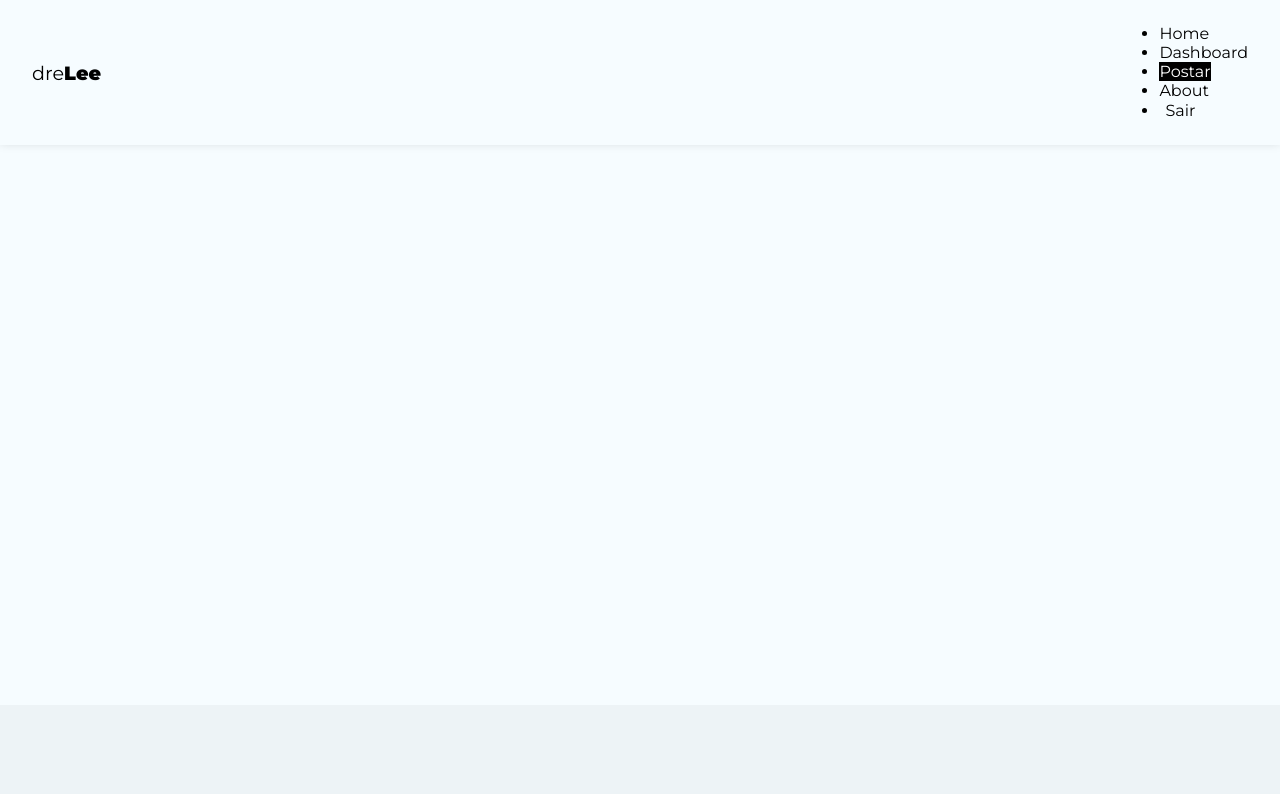
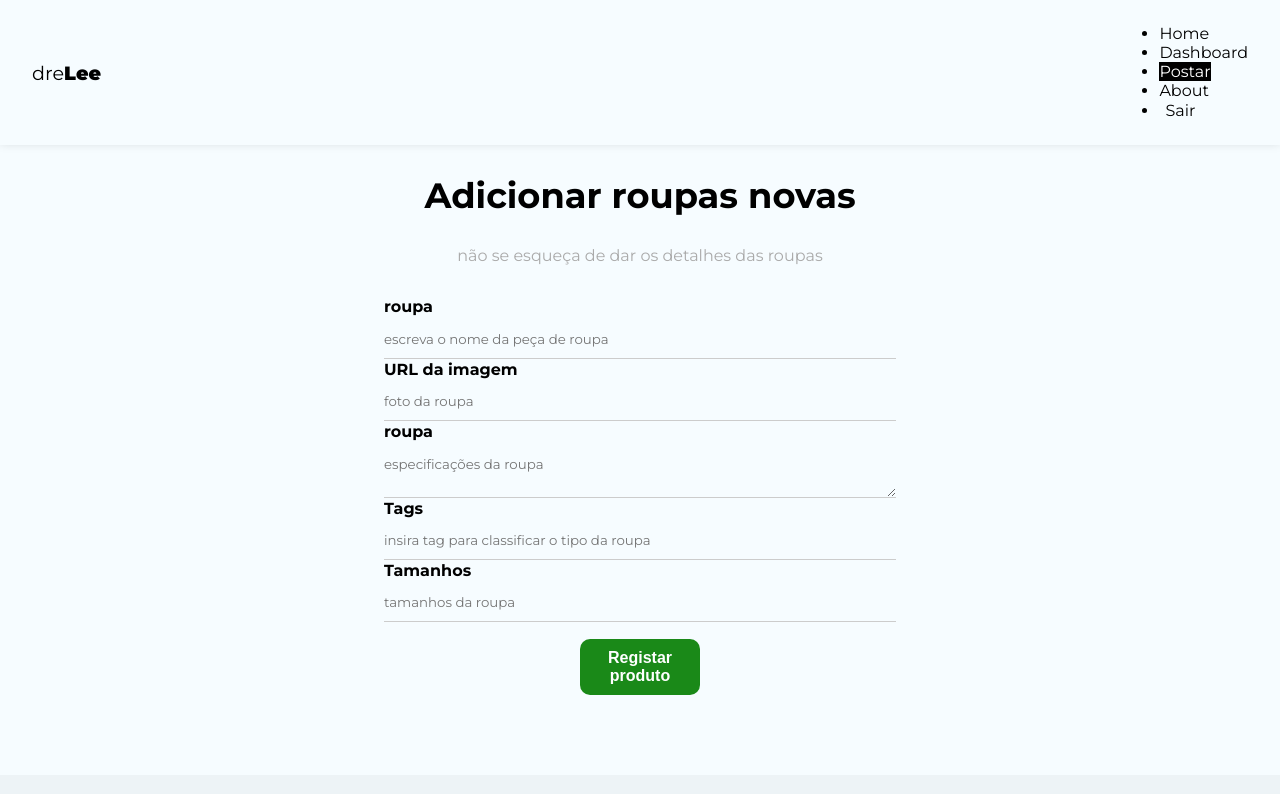
Before and after one commit to viniciusRG1/projectBlog, a React (Create React App) app: page /Post/Create in a window 1280 px wide. Shown: the top 794 px of the page. Built offline with nearby package versions, Linux system fonts and the light colour scheme; no server answers; sample sign-in values are in the browser's storage; the HTML template or start-up script is replaced by a standard one.

Commit message:
update react

```diff
--- a/src/firebase/config.js
+++ b/src/firebase/config.js
@@ -15,4 +15,4 @@ const app = initializeApp(firebaseConfig);
 
 const db = getFirestore(app);
 
-export {db}
+export {db, app}
--- a/src/hooks/useAuthentication.js
+++ b/src/hooks/useAuthentication.js
@@ -1,12 +1,12 @@
 import{
     getAuth,
     createUserWithEmailAndPassword,
-    singInWithEmailAndPassword,
+    signInWithEmailAndPassword,
     updateProfile,
     signOut
 }from 'firebase/auth'
 
-import {db} from "../firebase/config";
+import {db, app} from "../firebase/config";
 
 import {useState, useEffect} from 'react'
 
@@ -16,7 +16,7 @@ export const useAuthentication = () => {
 
     const [cancelled, setCancelled] = useState(false)
 
-    const auth = getAuth();
+    const auth = getAuth(app);
 
     function checkIfIsCancelled(){
         if(cancelled){
@@ -59,6 +59,34 @@ export const useAuthentication = () => {
         signOut(auth)
     }
 
+    const login = async(data) => {
+        checkIfIsCancelled()
+
+        setLoading(true)
+        setError(false)
+
+        try{
+
+            await signInWithEmailAndPassword(auth, data.email, data.password)
+            setLoading(false)
+
+        }catch(error){
+
+            let systemErrorMessage;
+
+            if(error.message.includes("user-not-found")){
+                systemErrorMessage = "Usuário não encontrado"
+            }else if(error.message.includes("wrong-password")){
+                systemErrorMessage = "Senha incorreta"
+            }else{
+                systemErrorMessage = "erro não definido, tente novamente mais tarde"
+            }
+
+            setError(systemErrorMessage)
+            setLoading(false)
+        }
+    }
+
     useEffect(()=>{
         return () => setCancelled(true);
     }, []);
@@ -68,6 +96,7 @@ export const useAuthentication = () => {
         createUser,
         authError,
         loading,
-        logout
+        logout,
+        login,
     };
 };
--- a/src/index.css
+++ b/src/index.css
@@ -67,6 +67,7 @@ input,textarea {
   border: none;
   padding: 10px 15px;
   font-size: 1em;
+  margin-top: 1em;
 }
 
 .btn.btn-dark{
--- a/src/pages/About/About.js
+++ b/src/pages/About/About.js
@@ -1,10 +1,10 @@
 import React from "react";
-import styles from "./About.module.css"
+import style from "./About.module.css"
 import { Link } from "react-router-dom";
 
 const About = () => {
     return (
-        <div className="styles.about">
+        <div className={style.about}>
             <h2>Sobre a loja DreLee</h2>
             <p>
                 loja de artigos infantis e juvenil
--- a/src/pages/CreatePost/CreatePost.js
+++ b/src/pages/CreatePost/CreatePost.js
@@ -1,13 +1,59 @@
 import React from "react";
 import styles from "./CreatePost.module.css"
+import { useState } from "react";
+import { useNavigate } from "react-router-dom";
+import { useAuthValue } from "../../context/AuthContext";
 
 const CreatePost = () => {
-    <div>
-        <h1>
-            CreatePost
-        </h1>
+    const [produto, setProduto] = useState("");
+    const [image, setImage] = useState("");
+    const [body, setBody] = useState("");
+    const [tag, setTags] = useState([]);
+    const [tamanho, setTamanho] = useState([]);
+    const [formError, setFormError] = useState("");
+
+    const handleSubmit = (e) => {
+        e.preventDefault();
+    };
+    return(
+
+    <div className={styles.create_post}>
+        <h2>
+            Adicionar roupas novas
+        </h2>
+            <p>não se esqueça de dar os detalhes das roupas </p>
+            <form onSubmit={handleSubmit}>
+                <label>
+                    <span>roupa</span>
+                    <input type="text" name="produto" required placeholder="escreva o nome da peça de roupa" onChange={(e) => setProduto(e.target.value)} value={produto}></input>
+                </label>
+                <label>
+                    <span>URL da imagem</span>
+                    <input type="text" name="image" required placeholder="foto da roupa" onChange={(e) => setImage(e.target.value)} value={image}></input>
+                </label>
+                <label>
+                    <span>roupa</span>
+                    <textarea name="body" required placeholder="especificações da roupa" onChange={(e) => setBody(e.target.value)} value={body}></textarea>
+                </label>
+                <label>
+                    <span>Tags</span>
+                    <input type="text" name="tag" required placeholder="insira tag para classificar o tipo da roupa" onChange={(e) => setTags(e.target.value)} value={tag}></input>
+                </label>
+                <label>
+                    <span>Tamanhos</span>
+                    <input type="text" name="tamanho" required placeholder="tamanhos da roupa " onChange={(e) => setTamanho(e.target.value)} value={tamanho}></input>
+                </label>
+                <button className="btn">Registar produto</button>
+                {/*
+                {!loading && <button className="btn" >Registrar produto</button>}
+                {loading && (<button className="btn" disabled>Aguarde...</button>)}
+                {error && <p className="error">{error}</p>}
+                 */}
+            </form>
+
     </div>
+    );
 }
 
 
-export default CreatePost
+export default CreatePost;
--- a/src/pages/CreatePost/CreatePost.module.css
+++ b/src/pages/CreatePost/CreatePost.module.css
@@ -0,0 +1,12 @@
+.create_post{
+    text-align: center;
+}
+
+.create_post h2{
+    font-size: 2.2em;
+}
+
+.create_post p{
+    color: #aaa;
+    margin-bottom: 2em;
+}
--- a/src/pages/Login/Login.js
+++ b/src/pages/Login/Login.js
@@ -6,7 +6,7 @@ const Login = () => {
         const [email, setEmail] = useState("")
         const [password, setPassword] = useState("")
         const [error, setError] = useState("")
-        const {createUser, authError, loading} = useAuthentication()
+        const {login, authError, loading} = useAuthentication()
 
         const handleSubmit = async (e) => {
             e.preventDefault();
@@ -16,7 +16,7 @@ const Login = () => {
             email,
             password
         }
-        const res = await createUser(user)
+        const res = await login(user)
 
         console.log(res)
         }
@@ -27,7 +27,7 @@ const Login = () => {
         }, [authError])
 
     return (
-        <div className="styles.login">
+        <div className={style.Login}>
             <h1>Login no sistema</h1>
             <form onSubmit={handleSubmit}>
                 <label>
```
Also changed, not shown: src/hooks/useInsertDocument.js (added, +60 -0 lines).
